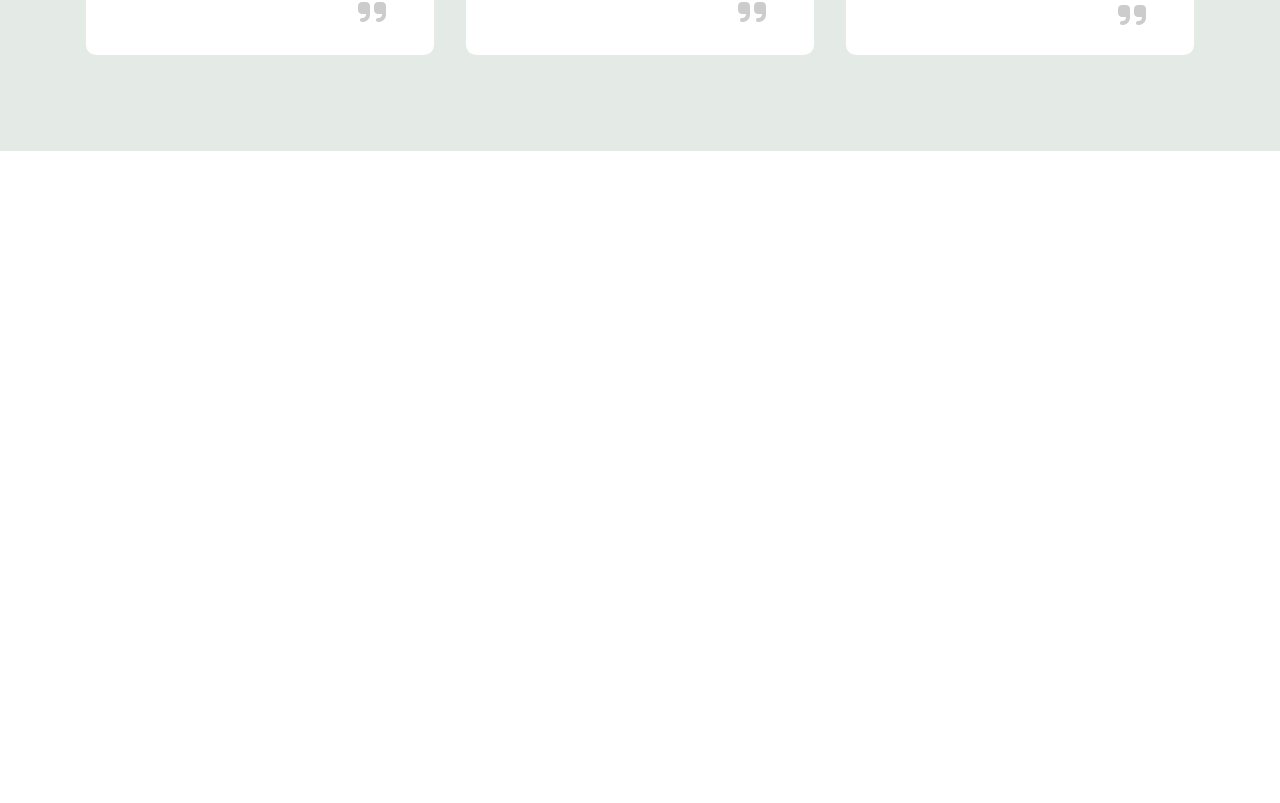
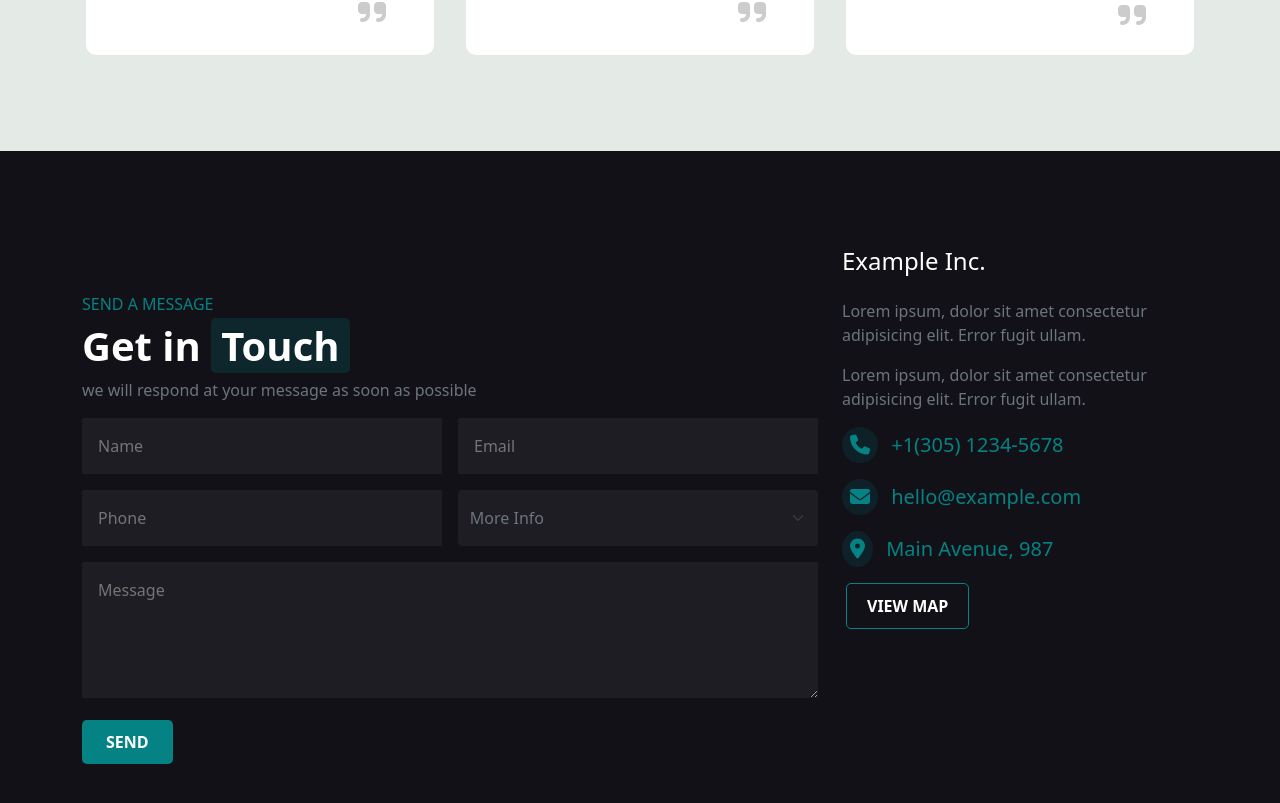
Before and after one commit to andrea1632/proj-html-vuejs, a Vue app: page / in a window 1280 px wide. Shown: the part 4873-5676 px from the top of the page. Before the commit the page ends 5024 px from the top, so only its background shows below. Built offline with nearby package versions, Linux system fonts and the light colour scheme.

Commit message:
added footer

```diff
--- a/src/App.vue
+++ b/src/App.vue
@@ -2,10 +2,14 @@
   <div>
     <HeaderComp/>
     <MainComp/>
+    <footer>
+      <FooterComp/>
+    </footer>
   </div>
 </template>
 
 <script>
+import FooterComp from './FooterComp.vue'
 import 'bootstrap'
 import MainComp from './components/MainComp.vue'
 import HeaderComp from './components/HeaderComp.vue'
@@ -14,6 +18,7 @@ export default {
   components: {
     HeaderComp,
     MainComp,
+    FooterComp,
   }
 }
 </script>
--- /dev/null
+++ b/src/FooterComp.vue
@@ -0,0 +1,110 @@
+<template>
+    <div class="woodsmokeBg pb-5">
+        <div class="container pt-5">
+            <div class="row pt-5">
+                <div class="col-8 pt-5">
+                    <div>
+                        <h5 class="text-uppercase greenText fs-6">
+                            send a message
+                        </h5>
+                        <h2 class="fs-1 fw-bolder text-white">
+                            Get in
+                            <span class="customBg">
+                                Touch
+                            </span>
+                        </h2>
+                        <p class="text-secondary">
+                            we will respond at your message as soon as possible
+                        </p>
+                    </div>
+                    <form action="#">
+                        <div class="mb-3">
+                            <div class="d-flex pb-3">
+                                <input type="text" placeholder="Name" class="w-50 p-3">
+                                <input type="email" placeholder="Email" class="ms-3 w-50 p-3">
+                            </div>
+                            <div class="d-flex">
+                                <input type="number" placeholder="Phone" class="w-50 p-3">
+                                <select class="text-secondary ms-3 form-select w-50" id="validationCustom04" required>
+                                    <option selected disabled value="">More Info</option>
+                                    <option>...</option>
+                                </select>
+                            </div>
+                        </div>
+                        <div class="mb-3">
+                            <textarea class="w-100 p-3 pb-5" placeholder="Message" id="exampleFormControlTextarea1" rows="3"></textarea>
+                        </div>
+                        <div>
+                            <button class="text-uppercase fw-bold btnGreen px-4" type="submit">
+                                send
+                            </button>
+                        </div>
+                    </form>
+                </div>
+                <div class="col-4">
+                    <div>
+                        <h4 class="text-white pb-3">
+                            Example Inc.
+                        </h4>
+                        <p class="text-secondary">Lorem ipsum, dolor sit amet consectetur adipisicing elit. Error fugit ullam.</p>
+                        <p class="text-secondary">Lorem ipsum, dolor sit amet consectetur adipisicing elit. Error fugit ullam.</p>
+                        <div class="greenText fs-5">
+                            <div class="pb-3">
+                                 <i class="fa-solid fa-phone iconBg me-2 rounded-circle p-2"></i> <span>+1(305) 1234-5678</span>
+                            </div>
+                            <div class="pb-3">
+                                <i class="fa-solid fa-envelope me-2 iconBg rounded-circle p-2"></i> <span>hello@example.com</span>
+                            </div>
+                            <div class="pb-3">
+                                <i class="fa-solid fa-location-dot iconBg rounded-circle p-2 me-2"></i> <span>Main Avenue, 987</span>
+                            </div>
+                            <div>
+                                <button class="text-uppercase btnLight ms-1 fs-6">
+                                    view map
+                                </button>
+                            </div>
+                        </div>
+                    </div>
+                </div>
+            </div>
+        </div>
+    </div>
+</template>
+
+<script>
+    export default {
+        name: 'FooterComp'
+    }
+</script>
+
+<style scoped>
+    .woodsmokeBg {
+        background-color: #121117;
+    }
+
+    .customBg {
+        background-color: #0E272D;
+        padding: 0 10px;
+        border-radius: 5px;
+        font-weight: 900;
+    }
+    /* hide icons in input number */
+    input::-webkit-outer-spin-button,
+    input::-webkit-inner-spin-button {
+    -webkit-appearance: none;
+     margin: 0;
+    }
+    input,
+    select,
+    textarea{
+        background-color: #1D1D23;
+        border: none;
+        color: white;
+    }
+    input:before{
+        background-color: #1D1D23;
+    }
+    .iconBg{
+        background-color: #0F2128;
+    }
+</style>
```
